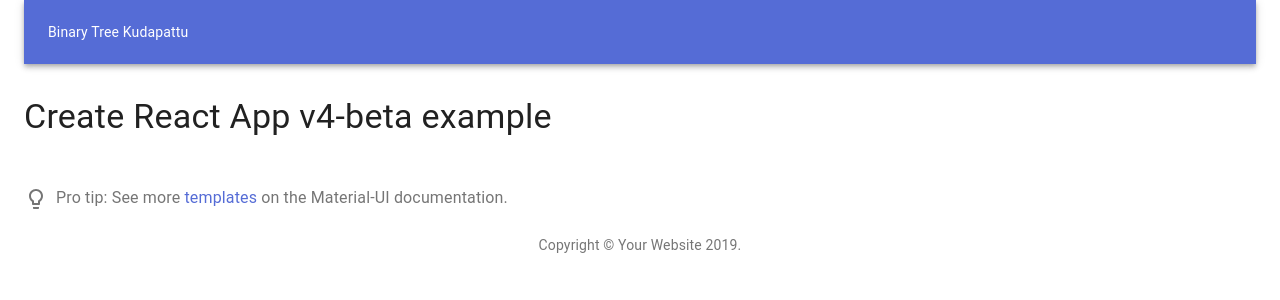
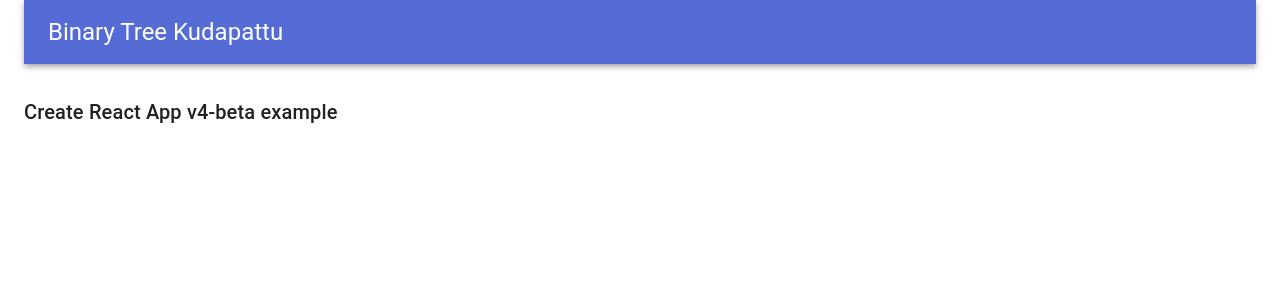
Before and after one commit to npandu/btk, a React (Create React App) app: page / in a window 1280 px wide. Shown: the top 300 px of the page. Built offline with nearby package versions, Linux system fonts and the light colour scheme.

Commit message:
lodash included

```diff
--- a/package.json
+++ b/package.json
@@ -5,6 +5,7 @@
   "dependencies": {
     "@material-ui/core": "^4.6.0",
     "clsx": "^1.0.4",
+    "lodash": "^4.17.15",
     "react": "^16.11.0",
     "react-dom": "^16.11.0",
     "react-scripts": "3.2.0"
--- a/src/App.js
+++ b/src/App.js
@@ -1,24 +1,23 @@
 import React, { Component } from 'react';
+import CssBaseline from '@material-ui/core/CssBaseline';
 import Container from '@material-ui/core/Container';
 import Box from '@material-ui/core/Box';
 import Typography from '@material-ui/core/Typography';
 import NavBar from './components/NavBar';
-import ProTip from './components/ProTip';
-import Copyright from './components/Copyright';
 
 class App extends Component {
   render() {
     return (
       <Container>
+        <CssBaseline />
         <NavBar />
-      <Box my={4}>
-        <Typography variant="h4" component="h1" gutterBottom>
-          Create React App v4-beta example
+        <Box my={4}>
+          <Typography variant="h6" gutterBottom>
+            Create React App v4-beta example
         </Typography>
-        <ProTip />
-        <Copyright />
-      </Box>
-    </Container>
+
+        </Box>
+      </Container>
     )
   }
 }
--- a/src/components/NavBar.js
+++ b/src/components/NavBar.js
@@ -7,7 +7,7 @@ const NavBar = () => {
         <div>
         <AppBar position="static">
             <Toolbar>
-                <Typography variant="title" color="green">
+                <Typography variant="h5" color="green">
                 Binary Tree Kudapattu
                 </Typography>
             </Toolbar>
```
Also changed, not shown: 1 other file (tests, documents, lock files or other folders).
